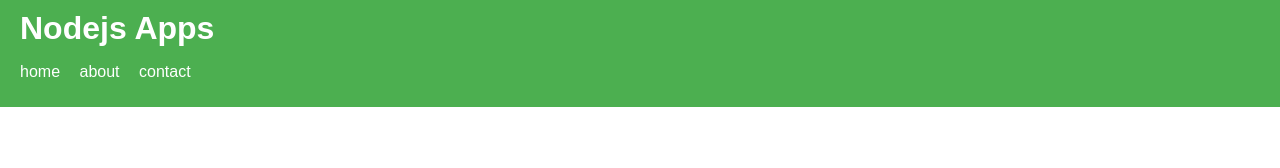
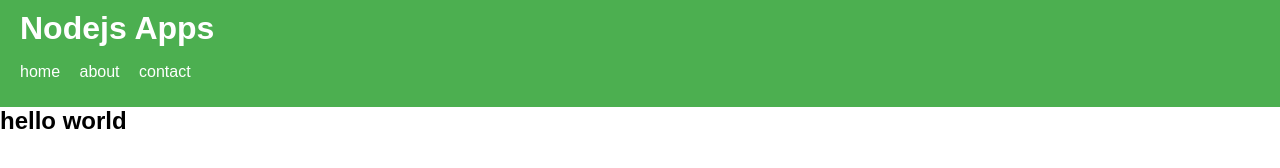
Before and after one commit to raihan71/nodejs-app, a website: page public/index.html in a window 1280 px wide. Drawn offline with Linux system fonts and the light colour scheme.

Commit message:
chore: ad heading title index.html

```diff
--- a/public/index.html
+++ b/public/index.html
@@ -46,5 +46,10 @@
         </ul>
       </nav>
     </header>
+    <main>
+      <section>
+        <h1>hello world</h1>
+      </section>
+    </main>
   </body>
 </html>
```
